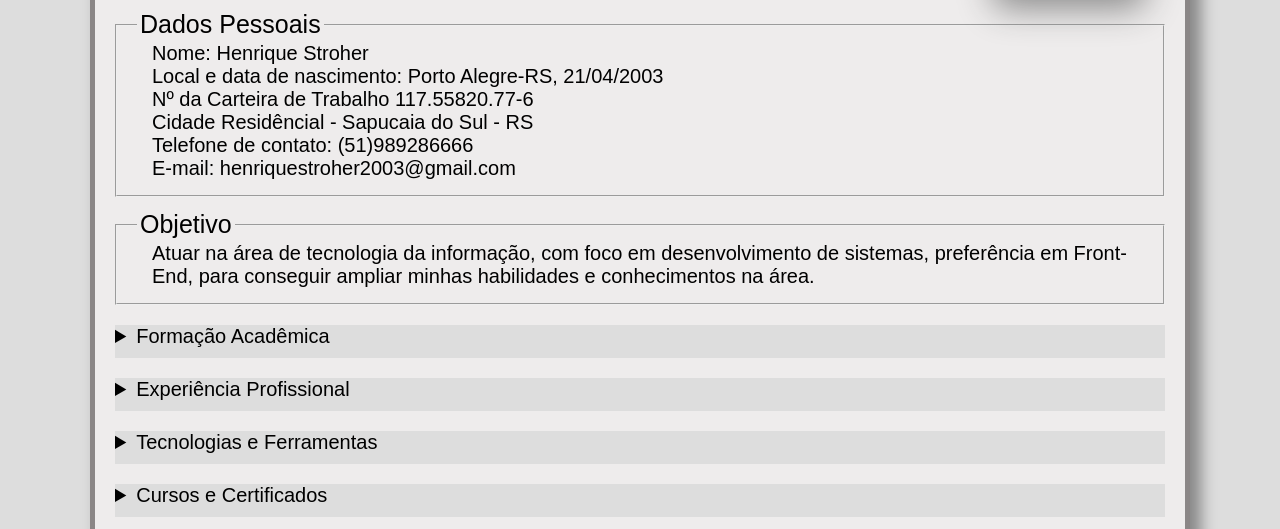
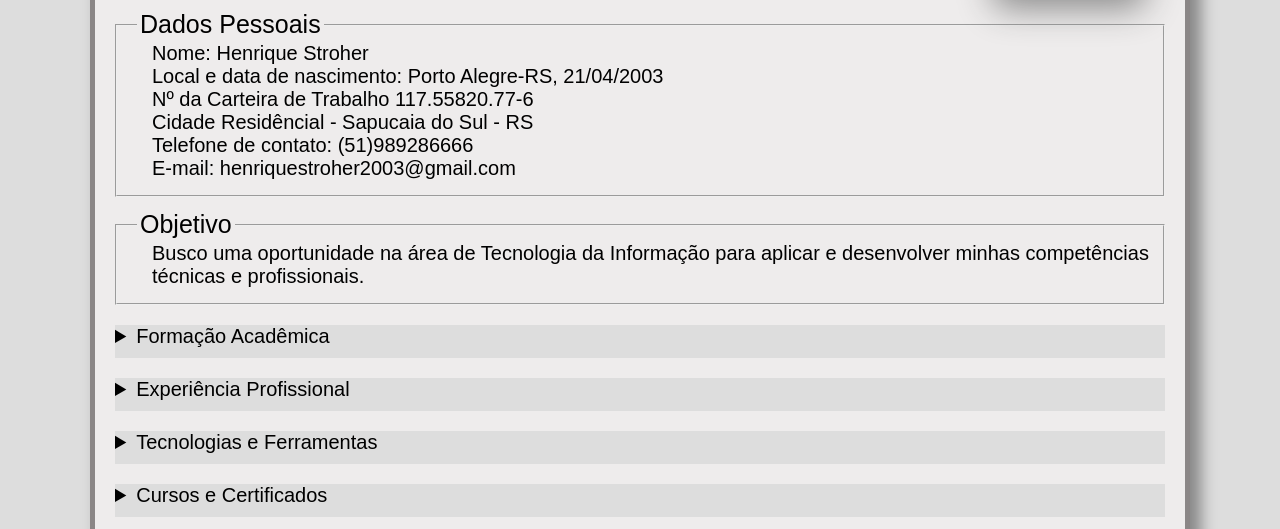
Before and after one commit to HenriqueStroher/curriculo, a plain HTML site: page index.html in a window 1280 px wide. Shown: the part 256-785 px from the top of the page. Drawn offline with Linux system fonts and the light colour scheme.

Commit message:
Atualização do objetivo

```diff
--- a/index.html
+++ b/index.html
@@ -32,7 +32,7 @@
             <fieldset>
                 <legend>Objetivo</legend>
                 <div class="objetivo">
-                    <p>Atuar na área de tecnologia da informação, com foco em desenvolvimento de sistemas, preferência em Front-End, para conseguir ampliar minhas habilidades e conhecimentos na área.</p>
+                    <p>Busco uma oportunidade na área de Tecnologia da Informação para aplicar e desenvolver minhas competências técnicas e profissionais.</p>
                 </div>
             </fieldset>
         </section>
```
